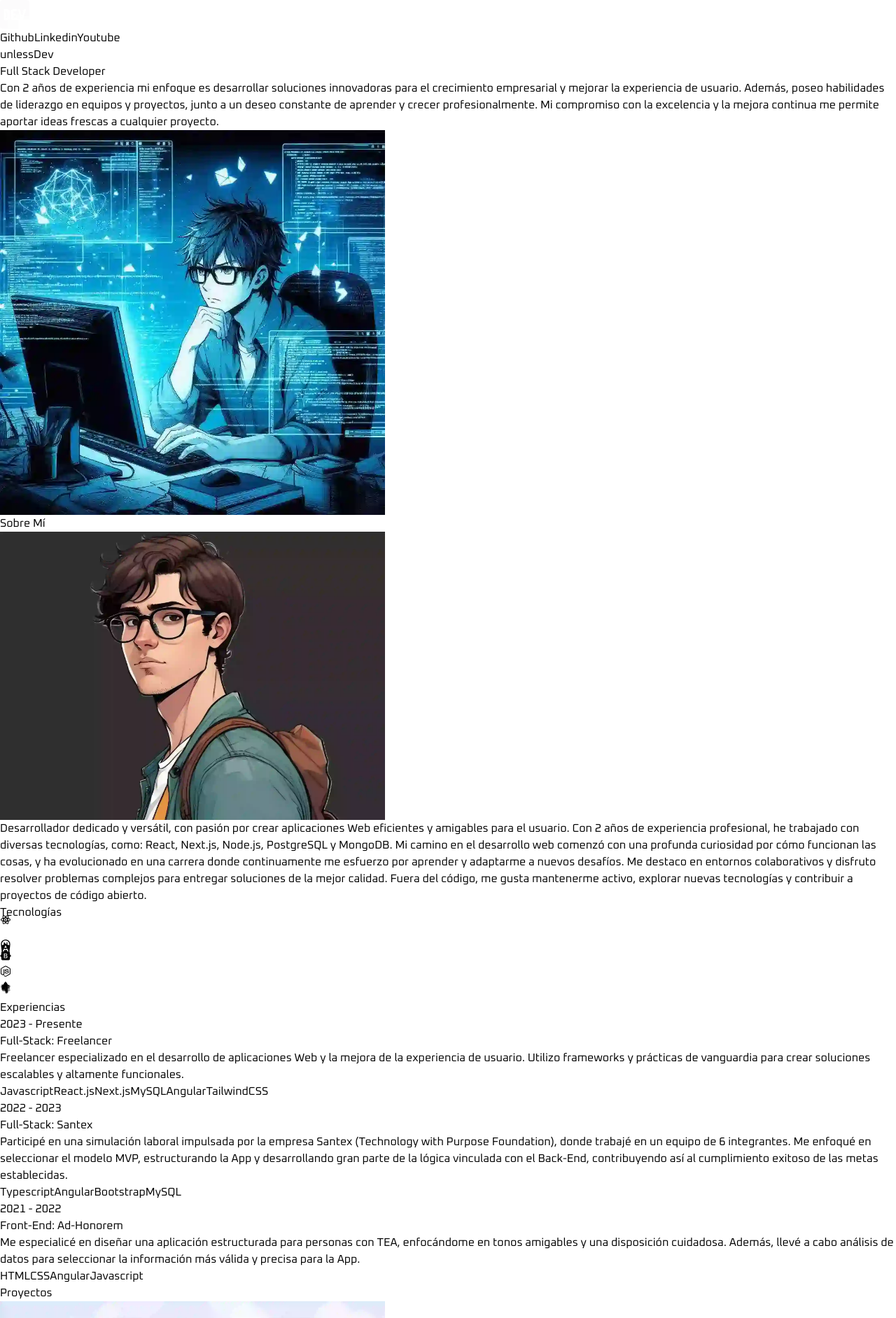
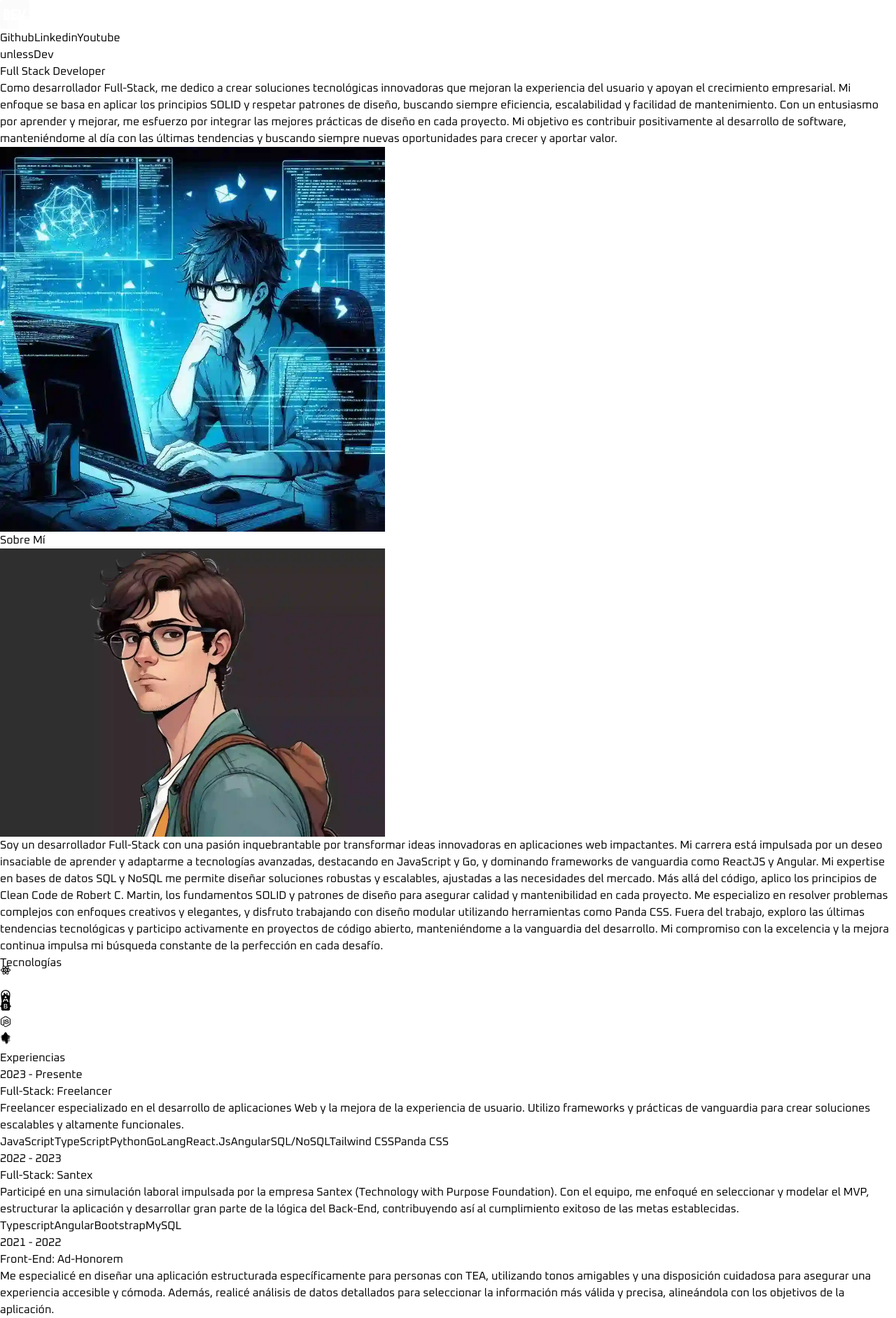
Before and after one commit to unlessDev/Portfolio, a React (Vite) app: page / in a window 1280 px wide. Shown: the top 1884 px of the page at 70% size. Built offline with nearby package versions, Linux system fonts and the light colour scheme.

Commit message:
Descriptions

```diff
--- a/src/components/About.jsx
+++ b/src/components/About.jsx
@@ -25,18 +25,24 @@ const About = () => {
           </div>
 
           <div className="w-full lg:w-1/2 lg:flex lg:items-center">
-            <p className="text-white text-center lg:text-left max-w-2xl mx-auto lg:mx-0">
-              Desarrollador dedicado y versátil, con pasión por crear
-              aplicaciones Web eficientes y amigables para el usuario. Con 2
-              años de experiencia profesional, he trabajado con diversas
-              tecnologías, como: React, Next.js, Node.js, PostgreSQL y MongoDB.
-              Mi camino en el desarrollo web comenzó con una profunda curiosidad
-              por cómo funcionan las cosas, y ha evolucionado en una carrera
-              donde continuamente me esfuerzo por aprender y adaptarme a nuevos
-              desafíos. Me destaco en entornos colaborativos y disfruto resolver
-              problemas complejos para entregar soluciones de la mejor calidad.
-              Fuera del código, me gusta mantenerme activo, explorar nuevas
-              tecnologías y contribuir a proyectos de código abierto.
+            <p className="text-white text-center lg:text-left max-w-1xl mx-auto lg:mx-0">
+              Soy un desarrollador Full-Stack con una pasión inquebrantable por
+              transformar ideas innovadoras en aplicaciones web impactantes. Mi
+              carrera está impulsada por un deseo insaciable de aprender y
+              adaptarme a tecnologías avanzadas, destacando en JavaScript y Go,
+              y dominando frameworks de vanguardia como ReactJS y Angular. Mi
+              expertise en bases de datos SQL y NoSQL me permite diseñar
+              soluciones robustas y escalables, ajustadas a las necesidades del
+              mercado. Más allá del código, aplico los principios de Clean Code
+              de Robert C. Martin, los fundamentos SOLID y patrones de diseño
+              para asegurar calidad y mantenibilidad en cada proyecto. Me
+              especializo en resolver problemas complejos con enfoques creativos
+              y elegantes, y disfruto trabajando con diseño modular utilizando
+              herramientas como Panda CSS. Fuera del trabajo, exploro las
+              últimas tendencias tecnológicas y participo activamente en
+              proyectos de código abierto, manteniéndome a la vanguardia del
+              desarrollo. Mi compromiso con la excelencia y la mejora continua
+              impulsa mi búsqueda constante de la perfección en cada desafío.
             </p>
           </div>
         </div>
--- a/src/components/Contact.jsx
+++ b/src/components/Contact.jsx
@@ -3,18 +3,16 @@ const Contact = () => {
     <div className="pb-20 pt-8">
       <h1
         className="bg-gradient-to-r from-blue-600 via-slate-400 to-purple-600 bg-clip-text
-        text-transparent my-8 text-center text-6xl font-bold"
+        text-transparent my-5 text-center text-5xl font-bold"
       >
-        Contáctate
+        Contáctame
       </h1>
       <div className="text-center text-white tracking-tighter">
-        <p className="my-1 text-2xl">
-          Argentina, Córdoba
-          <br />
-          Mina Clavero
+        <p className="my-1 text-1xl">
+          (Argentina, Córdoba)
         </p>
         <p className="my-4 text-2xl">+54 11 6 401 2064</p>
-        <a href="mailto:unlessdev@gmail.com" className="border-b text-3xl">
+        <a href="mailto:unlessdev@gmail.com" className="border-b text-2xl">
           unlessdev@gmail.com
         </a>
       </div>
--- a/src/components/Hero.jsx
+++ b/src/components/Hero.jsx
@@ -20,13 +20,17 @@ const Hero = () => {
                 Full Stack Developer
               </span>
               <p className="mt-4 lg:mt-8 text-white max-w-xl text-center lg:text-left font-medium tracking-wider">
-                Con 2 años de experiencia mi enfoque es desarrollar soluciones
-                innovadoras para el crecimiento empresarial y mejorar la
-                experiencia de usuario. Además, poseo habilidades de liderazgo
-                en equipos y proyectos, junto a un deseo constante de aprender y
-                crecer profesionalmente. Mi compromiso con la excelencia y la
-                mejora continua me permite aportar ideas frescas a cualquier
-                proyecto.
+                Como desarrollador Full-Stack, me dedico a crear soluciones
+                tecnológicas innovadoras que mejoran la experiencia del usuario
+                y apoyan el crecimiento empresarial. Mi enfoque se basa en
+                aplicar los principios SOLID y respetar patrones de diseño,
+                buscando siempre eficiencia, escalabilidad y facilidad de
+                mantenimiento. Con un entusiasmo por aprender y mejorar, me
+                esfuerzo por integrar las mejores prácticas de diseño en cada
+                proyecto. Mi objetivo es contribuir positivamente al desarrollo
+                de software, manteniéndome al día con las últimas tendencias y
+                buscando siempre nuevas oportunidades para crecer y aportar
+                valor.
               </p>
             </div>
           </div>
--- a/src/components/Projects.jsx
+++ b/src/components/Projects.jsx
@@ -1,4 +1,5 @@
 import { PROJECTS } from "../constants";
+import { FaExternalLinkAlt } from "react-icons/fa";
 
 const Projects = () => {
   return (
@@ -21,8 +22,8 @@ const Projects = () => {
                   src={project.image}
                   alt={project.title}
                   className="rounded-lg w-full h-auto object-cover shadow-lg"
-                  width="550" // Ajusta esto según el tamaño real de tu imagen
-                  height="367" // Ajusta esto según el tamaño real de tu imagen
+                  width={550}
+                  height={367}
                 />
               </div>
             </div>
@@ -34,15 +35,25 @@ const Projects = () => {
                 {project.description}
               </p>
               <div className="flex flex-wrap">
-                {project.technologies.map((tech, index) => (
+                {project.technologies.map((tech, techIndex) => (
                   <span
-                    key={index}
+                    key={techIndex}
                     className="mr-2 mb-2 rounded bg-neutral-900 px-3 py-1 text-sm font-medium text-purple-500"
                   >
                     {tech}
                   </span>
                 ))}
               </div>
+              {project.link && (
+                <a
+                  href={project.link}
+                  target="_blank"
+                  rel="noopener noreferrer"
+                  className="inline-flex items-center mt-6 px-4 py-2 bg-neutral-900 text-purple-500 rounded hover:bg-purple-700 hover:text-white transition-colors"
+                >
+                  Ver proyecto <FaExternalLinkAlt className="ml-2" />
+                </a>
+              )}
             </div>
           </div>
         ))}
--- a/src/constants/index.js
+++ b/src/constants/index.js
@@ -1,4 +1,4 @@
-import santex from "../assets/Santex-Diploma.webp";
+import Santex from "../assets/Santex-Diploma.webp";
 import MemeMaker from "../assets/MemeMaker.webp";
 
 export const EXPERIENCES = [
@@ -8,59 +8,56 @@ export const EXPERIENCES = [
     company: "Freelancer",
     description: `Freelancer especializado en el desarrollo de aplicaciones Web y la mejora de la experiencia de usuario. Utilizo frameworks y prácticas de vanguardia para crear soluciones escalables y altamente funcionales.`,
     technologies: [
-      "Javascript",
-      "React.js",
-      "Next.js",
-      "MySQL",
+      "JavaScript",
+      "TypeScript",
+      "Python",
+      "GoLang",
+      "React.Js",
       "Angular",
-      "TailwindCSS",
+      "SQL/NoSQL",
+      "Tailwind CSS",
+      "Panda CSS"
     ],
   },
   {
     year: "2022 - 2023",
     role: "Full-Stack",
     company: "Santex",
-    description: `Participé en una simulación laboral impulsada por la empresa Santex (Technology with Purpose Foundation), donde trabajé en un equipo de 6 integrantes. Me enfoqué en seleccionar el modelo MVP, estructurando la App y desarrollando gran parte de la lógica vinculada con el Back-End, contribuyendo así al cumplimiento exitoso de las metas establecidas.`,
+    description: `Participé en una simulación laboral impulsada por la empresa Santex (Technology with Purpose Foundation). Con el equipo, me enfoqué en seleccionar y modelar el MVP, estructurar la aplicación y desarrollar gran parte de la lógica del Back-End, contribuyendo así al cumplimiento exitoso de las metas establecidas.`,
     technologies: ["Typescript", "Angular", "Bootstrap", "MySQL"],
   },
   {
     year: "2021 - 2022",
     role: "Front-End",
     company: "Ad-Honorem",
-    description: `Me especialicé en diseñar una aplicación estructurada para personas con TEA, enfocándome en tonos amigables y una disposición cuidadosa. Además, llevé a cabo análisis de datos para seleccionar la información más válida y precisa para la App.`,
-    technologies: ["HTML", "CSS", "Angular", "Javascript"],
+    description: `Me especialicé en diseñar una aplicación estructurada específicamente para personas con TEA, utilizando tonos amigables y una disposición cuidadosa para asegurar una experiencia accesible y cómoda. Además, realicé análisis de datos detallados para seleccionar la información más válida y precisa, alineándola con los objetivos de la aplicación.`,
+    technologies: ["HTML", "CSS", "JavaScript", "MongoDB", "React-Vite"],
   },
 ];
 
 export const PROJECTS = [
   {
-    image: santex,
-    title: "Dev",
+    image: Santex,
+    title: "Full-Stack",
     description:
-      "En Santex, desarrollé habilidades de comunicación efectiva a través del trabajo en equipo. Superar el desafío de simulación laboral me introdujo al mundo del desarrollo y me preparó para esta trayectoria.",
+      "En Santex, desarrollé excepcionales habilidades de comunicación efectiva y trabajo en equipo. Superar el desafío de simulación laboral fue un hito que me introdujo al desarrollo y me preparó para una carrera exitosa. En la simulación laboral de Santex, trabajé como Full-Stack, seleccionando y modelando el MVP, estructurando la app y desarrollando gran parte de la lógica del Back-End. Mi contribución fue clave para el cumplimiento exitoso de las metas establecidas, demostrando mi capacidad para liderar y ejecutar proyectos complejos.",
     technologies: [
       "HTML",
       "CSS",
-      "Git",
-      "Node.js",
+      "TypeScript",
+      "Node.Js",
+      "MySQL",
       "Angular",
-      "MySQL",
       "Docker",
-      "SCRUM",
+      "Git"
     ],
   },
   {
     image: MemeMaker,
     title: "Meme-Maker",
-    description: "Una App para hacer memes",
-    technologies: [
-      "React",
-      "TailwindCSS",
-      "PlanetScale",
-      "Vercel",
-      "Prisma",
-      "NodeJS",
-    ],
+    description:
+      "Aplicación para crear memes en 3 simples pasos: subir, editar y usar. Genera memes personalizados rápidamente, sin marcas de agua ni anuncios molestos. Desarrollada con HTML, CSS y JavaScript Vanilla, ofrece una experiencia fluida y eficiente. Es accesible desde cualquier dispositivo y ha obtenido 100/100 en Lighthouse, garantizando rendimiento óptimo y excelente experiencia de usuario. Con una interfaz amigable, cualquier persona puede crear y compartir memes divertidos en minutos.",
+    technologies: ["HTML", "CSS", "JavaScript", "Vanilla", "Vercel"],
     link: "https://meme-maker-kappa.vercel.app/",
   },
 ];
```
